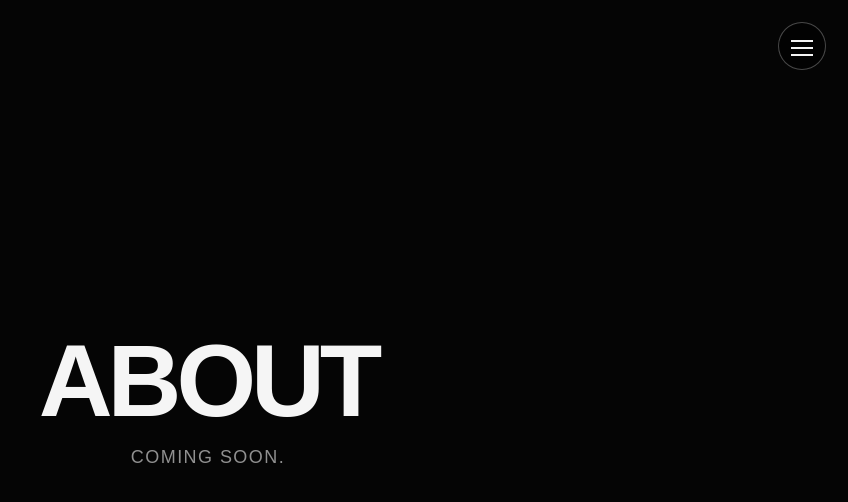
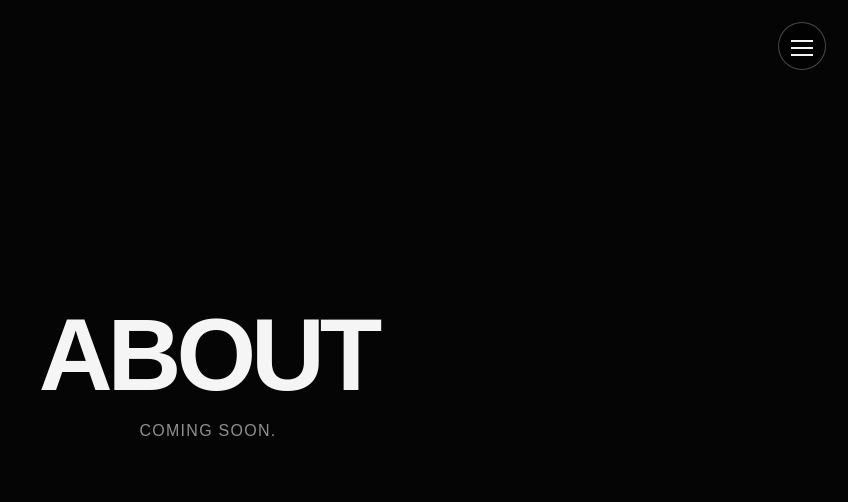
Before and after one commit to stevesenkiw/senkiw-com, a plain HTML site: page about.html in a window 1280 px wide. Shown: the whole page, without its empty margins (432-1280 px from the left). Drawn offline with Linux system fonts and the light colour scheme.

Commit message:
Align simple page layouts

```diff
--- a/css/styles.css
+++ b/css/styles.css
@@ -120,13 +120,16 @@ body.menu-open .menu-backdrop { display: block; }
 .page {
   min-height: 100svh;
   display: grid;
-  place-content: center;
+  grid-template-rows: auto 72px;
+  gap: 18px;
+  align-content: center;
+  justify-items: center;
   padding: 32px;
   text-align: center;
 }
 
 .page h1 {
-  margin: 0 0 18px;
+  margin: 0;
   font-size: clamp(42px, 8vw, 110px);
   line-height: 0.95;
   text-transform: uppercase;
@@ -136,7 +139,7 @@ body.menu-open .menu-backdrop { display: block; }
 .page p {
   margin: 0;
   color: var(--muted);
-  font-size: 18px;
+  font-size: 16px;
   letter-spacing: 0.08em;
   text-transform: uppercase;
 }
@@ -281,7 +284,7 @@ body.menu-open .menu-backdrop { display: block; }
   flex-direction: column;
   gap: 16px;
   align-items: center;
-  margin-top: 28px;
+  margin: 0;
 }
 
 .project-link {
```
